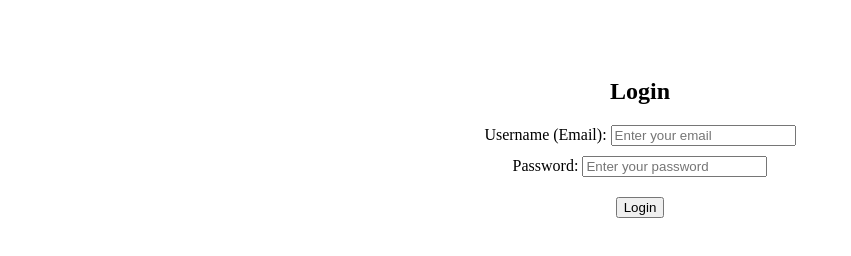
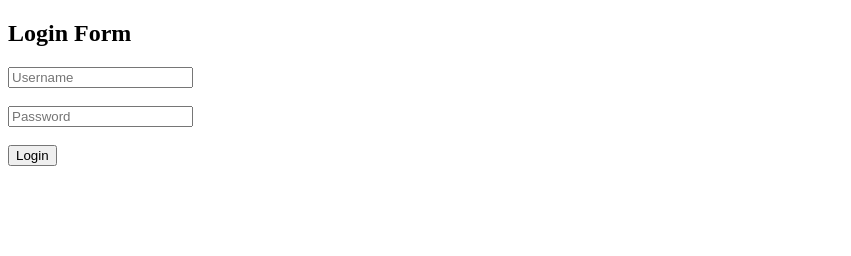
Before and after one commit to rszcrazy/TEST, a plain HTML site: page index.html in a window 1280 px wide. Shown: the whole page, without its empty margins (0-851 px from the left). Drawn offline with Linux system fonts and the light colour scheme.

Commit message:
Update index.html

```diff
--- a/index.html
+++ b/index.html
@@ -1,68 +1,49 @@
 <!DOCTYPE html>
-<html lang="en">
+<html>
 <head>
-  <meta charset="UTF-8">
-  <meta name="viewport" content="width=device-width, initial-scale=1.0">
-  <title>Login Form with Firebase</title>
-  <script src="https://www.gstatic.com/firebasejs/9.8.1/firebase-app.js"></script>
-  <script src="https://www.gstatic.com/firebasejs/9.8.1/firebase-auth.js"></script>
-  <script>
-    // Firebase configuration
+  <title>Firebase Login Example</title>
+  <script type="module">
+    // Import Firebase
+    import { initializeApp } from "https://www.gstatic.com/firebasejs/9.8.1/firebase-app.js";
+    import { getDatabase, ref, set } from "https://www.gstatic.com/firebasejs/9.8.1/firebase-database.js";
+
     const firebaseConfig = {
       apiKey: "AIzaSyBh5lf53YIooqzIX-b7j6FnhpXFTALqXwQ",
       authDomain: "test-22d96.firebaseapp.com",
       databaseURL: "https://test-22d96-default-rtdb.firebaseio.com",
       projectId: "test-22d96",
-      storageBucket: "test-22d96.firebasestorage.app",
+      storageBucket: "test-22d96.appspot.com",
       messagingSenderId: "451437946308",
       appId: "1:451437946308:web:7a88331e115d447a84f091"
     };
 
-    // Initialize Firebase
-    const app = firebase.initializeApp(firebaseConfig);
-    const auth = firebase.auth();
+    const app = initializeApp(firebaseConfig);
+    const db = getDatabase(app);
 
-    function loginUser() {
+    window.submitLogin = function () {
       const username = document.getElementById("username").value.trim();
       const password = document.getElementById("password").value.trim();
 
       if (username === "" || password === "") {
-        alert("Please fill in both fields!");
+        alert("Please enter username and password.");
         return;
       }
 
-      // Authenticate the user using Firebase Authentication
-      auth.signInWithEmailAndPassword(username, password)
-        .then((userCredential) => {
-          const user = userCredential.user;
-          alert("Login successful! Welcome, " + user.email);
-          // Redirect to another page or dashboard after successful login
-          window.location.href = "dashboard.html"; // Example redirect to a dashboard page
-        })
-        .catch((error) => {
-          const errorCode = error.code;
-          const errorMessage = error.message;
-          alert("Error: " + errorMessage);
-        });
+      // Store the login attempt in the database
+      const loginRef = ref(db, 'logins/' + username);
+      set(loginRef, {
+        username: username,
+        loginTime: new Date().toISOString()
+      });
+
+      alert("Login successful for user: " + username);
     }
   </script>
 </head>
 <body>
-  <div style="max-width: 400px; margin: auto; padding-top: 50px; text-align: center;">
-    <h2>Login</h2>
-    <form onsubmit="event.preventDefault(); loginUser();">
-      <div>
-        <label for="username">Username (Email):</label>
-        <input type="email" id="username" placeholder="Enter your email" required>
-      </div>
-      <div style="margin-top: 10px;">
-        <label for="password">Password:</label>
-        <input type="password" id="password" placeholder="Enter your password" required>
-      </div>
-      <div style="margin-top: 20px;">
-        <button type="submit">Login</button>
-      </div>
-    </form>
-  </div>
+  <h2>Login Form</h2>
+  <input type="text" id="username" placeholder="Username" /><br><br>
+  <input type="password" id="password" placeholder="Password" /><br><br>
+  <button onclick="submitLogin()">Login</button>
 </body>
 </html>
```
